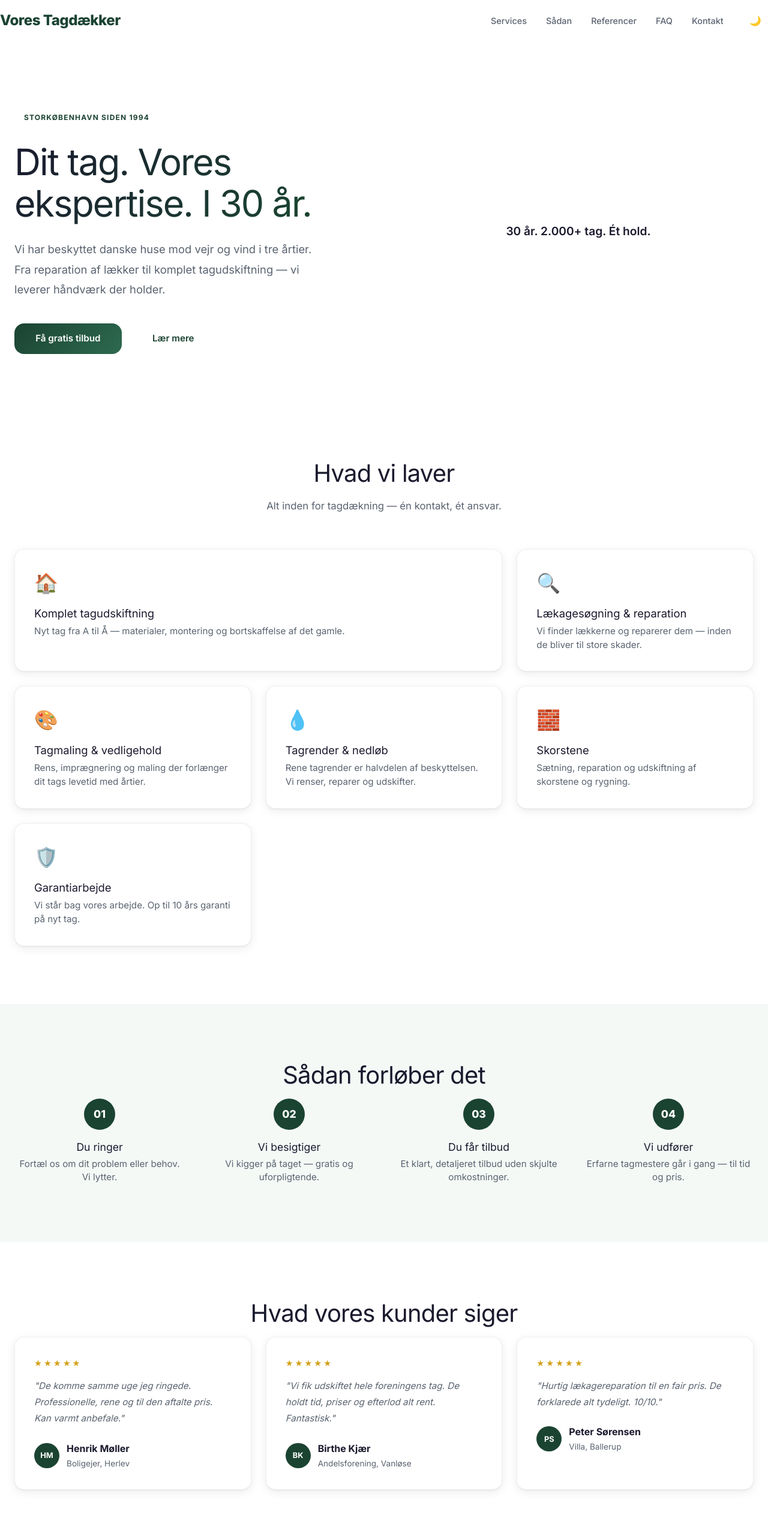
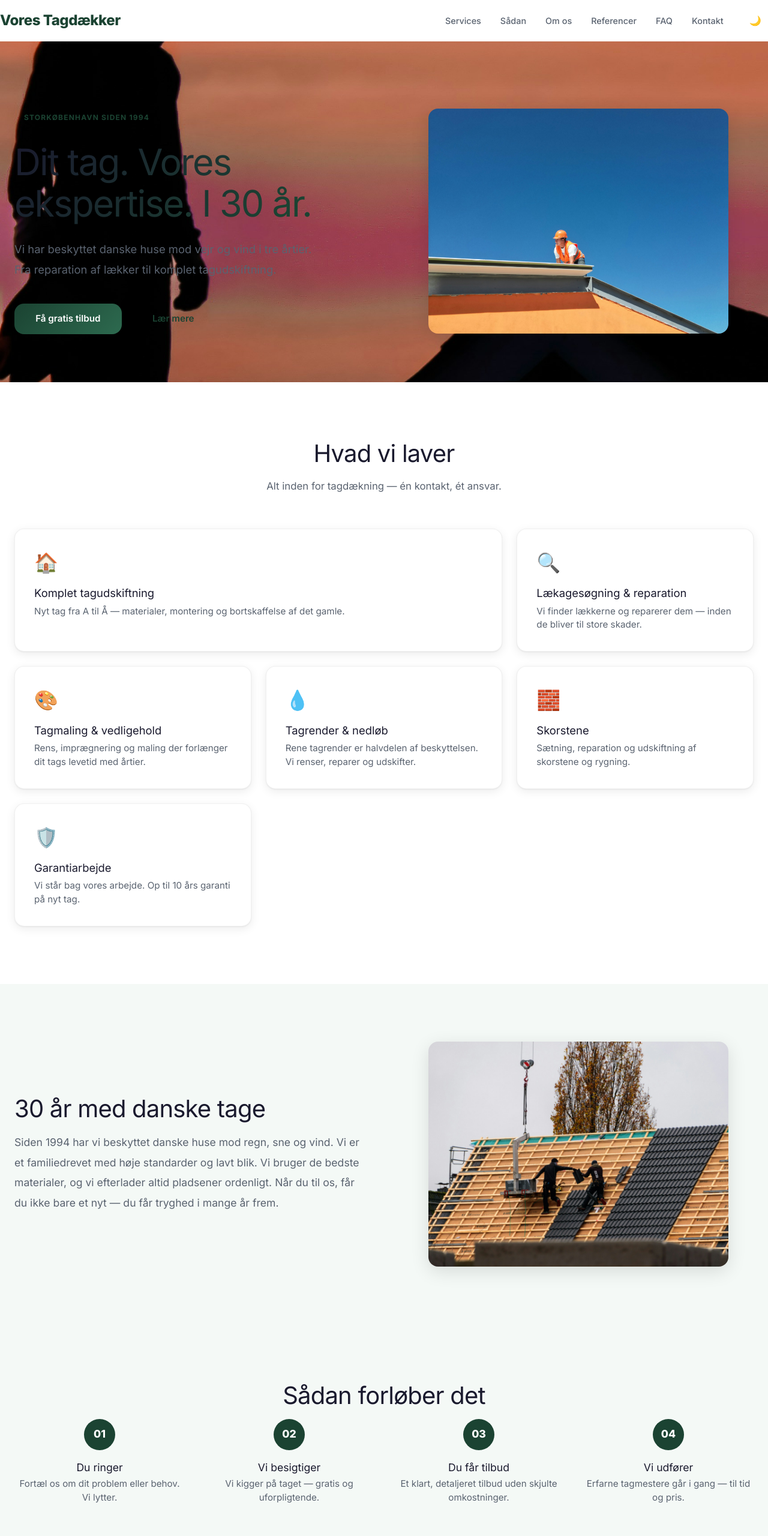
Before and after one commit to rbw-sus/vores-tagdaekker, a plain HTML site: page index.html in a window 1280 px wide. Shown: the top 2560 px of the page at 60% size. Drawn offline with nearby package versions, Linux system fonts and the light colour scheme.

Commit message:
Deploy: 2026-06-15 09:59

```diff
--- a/index.html
+++ b/index.html
@@ -150,6 +150,19 @@
       padding: 3rem; text-align: center; font-size: 1.2rem; font-weight: 600;
       width: 100%; max-width: 380px;
     }
+    .hero-bg-image {
+      position: absolute; inset: 0; z-index: 0;
+      background-size: cover; background-position: center;
+    }
+    .hero-bg-overlay {
+      position: absolute; inset: 0; z-index: 0;
+      background: linear-gradient(135deg, rgba(var(--primary-rgb), 0.85) 0%, rgba(var(--secondary-rgb), 0.7) 100%);
+    }
+    .hero-bg-image + .hero-bg-overlay + .hero-bg-animated { z-index: 1; }
+    .hero-image {
+      border-radius: var(--radius); box-shadow: var(--shadow-lg);
+      width: 100%; max-width: 500px; object-fit: cover; aspect-ratio: 4/3;
+    }
     .badge {
       display: inline-block; padding: 0.4rem 1rem; margin-bottom: 1.5rem;
       font-size: 0.75rem; font-weight: 700; letter-spacing: 0.1em; text-transform: uppercase;
@@ -247,6 +260,10 @@
       border-radius: var(--radius); border: var(--border);
       padding: 3rem; text-align: center; font-size: 1.15rem; font-weight: 600;
       width: 100%; max-width: 380px; box-shadow: var(--shadow-lg);
+    }
+    .about-image {
+      border-radius: var(--radius); box-shadow: var(--shadow-lg);
+      width: 100%; max-width: 500px; object-fit: cover; aspect-ratio: 4/3;
     }
 
     /* ========== HOW IT WORKS ========== */
@@ -395,6 +412,7 @@
       <nav>
         <a href="#features">Services</a>
 <a href="#how-it-works">Sådan</a>
+<a href="#about">Om os</a>
 <a href="#testimonials">Referencer</a>
 <a href="#faq">FAQ</a>
 <a href="#contact">Kontakt</a>
@@ -407,20 +425,24 @@
 
     <!-- ========== HERO ========== -->
     <section class="hero-section hero-left">
+
+      <div class="hero-bg-image" style="background-image: url('images/Tagdækker/eric-aiden-o68QrmqrPm8-unsplash.jpg');"></div>
+      <div class="hero-bg-overlay"></div>
       <div class="hero-bg-animated"></div>
       <div class="container">
         <div class="hero-grid">
           <div class="hero-content">
             <span class="badge">Storkøbenhavn siden 1994</span>
             <h1 style="background: linear-gradient(135deg, var(--text) 0%, var(--primary) 80%); -webkit-background-clip: text; -webkit-text-fill-color: transparent; background-clip: text;">Dit tag. Vores ekspertise. I 30 år.</h1>
-            <p class="subtitle">Vi har beskyttet danske huse mod vejr og vind i tre årtier. Fra reparation af lækker til komplet tagudskiftning — vi leverer håndværk der holder.</p>
+            <p class="subtitle">Vi har beskyttet danske huse mod vejr og vind i tre årtier. Fra reparation af lækker til komplet tagudskiftning.</p>
             <div class="hero-cta">
               <a href="#contact" class="btn-primary btn-pulse">Få gratis tilbud</a>
               <a href="#features" class="btn-secondary">Lær mere</a>
             </div>
           </div>
+
           <div class="hero-visual">
-            <div class="hero-visual-card glass">30 år. 2.000+ tag. Ét hold.</div>
+            <img src="images/Tagdækker/victor-meza-ct64bWnHrNQ-unsplash.jpg" alt="Vores Tagdækker" class="hero-image" loading="lazy" />
           </div>
         </div>
       </div>
@@ -463,6 +485,22 @@
                 <h3>Garantiarbejde</h3>
                 <p>Vi står bag vores arbejde. Op til 10 års garanti på nyt tag.</p>
               </div>
+        </div>
+      </div>
+    </section>
+
+    <!-- ========== ABOUT ========== -->
+    <section class="section alt-surface" id="about">
+      <div class="container">
+        <div class="about-grid">
+          <div class="about-content">
+            <h2 class="section-title text-left">30 år med danske tage</h2>
+            <p class="about-text">Siden 1994 har vi beskyttet danske huse mod regn, sne og vind. Vi er et familiedrevet med høje standarder og lavt blik. Vi bruger de bedste materialer, og vi efterlader altid pladsener ordenligt. Når du til os, får du ikke bare et nyt — du får tryghed i mange år frem.</p>
+          </div>
+
+          <div class="about-visual">
+            <img src="images/Tagdækker/sergej-karpow-zWL_sYw10gs-unsplash.jpg" alt="Vores Tagdækker" class="about-image" loading="lazy" />
+          </div>
         </div>
       </div>
     </section>
@@ -563,7 +601,6 @@
       </div>
     </section>
 
-
     <!-- ========== FAQ ========== -->
     <section class="section alt-surface" id="faq">
       <div class="container">
@@ -572,7 +609,7 @@
 
             <details>
               <summary><span>Hvor lang tid tager en komplet tagudskiftning?</span></summary>
-              <div class="faq-answer"><p>For en typisk villa tager det 3-5 arbejdsdage. Vi planlægger altid med dig, så du ved præcis hvornår vi starter og afslutter.</p></div>
+              <div class="faq-answer"><p>For en typisk villa tager det 3-5 arbejdsdage. Vi planlægger alt med dig, så du ved præcis hvornår vi starter og afslutter.</p></div>
             </details>
             <details>
               <summary><span>Tilbyder I gratis besigtigelse?</span></summary>
@@ -599,7 +636,7 @@
       <div class="container">
         <div class="contact-card glass">
           <h2>Ring i dag — så kigger vi på det</h2>
-          <p class="subtitle">Kontakt Vores Tagdækker for en uforpligtende samtale.</p>
+          <p class="subtitle">Gratis besigtigelse og uforpligtende tilbud. Vi dækker hele Storkøbenhavn.</p>
           <div class="contact-methods">
             <a href="mailto:info@vores-tagdaekker.dk" class="btn-primary">Få gratis tilbud</a><a href="tel:+45 38 12 34 56" class="btn-secondary">+45 38 12 34 56</a>
           </div>
@@ -615,7 +652,7 @@
       <div class="footer-inner">
         <div class="footer-logo">Vores Tagdækker</div>
         <div class="footer-links">
-          <a href="#features">Services</a><a href="#how-it-works">Sådan</a><a href="#testimonials">Referencer</a><a href="#faq">FAQ</a>
+          <a href="#features">Services</a><a href="#how-it-works">Sådan</a><a href="#about">Om os</a><a href="#testimonials">Referencer</a><a href="#faq">FAQ</a>
           <a href="mailto:info@vores-tagdaekker.dk">Email</a>
         </div>
       </div>
```
Also changed, not shown: images/Tagdækker/eric-aiden-o68QrmqrPm8-unsplash.jpg (added), images/Tagdækker/raze-solar-MyBBMM317A4-unsplash.jpg (added), images/Tagdækker/raze-solar-Scaj0T40nFI-unsplash.jpg (added), images/Tagdækker/sergej-karpow-zWL_sYw10gs-unsplash.jpg (added), images/Tagdækker/victor-meza-ct64bWnHrNQ-unsplash.jpg (added), 1 other file.
